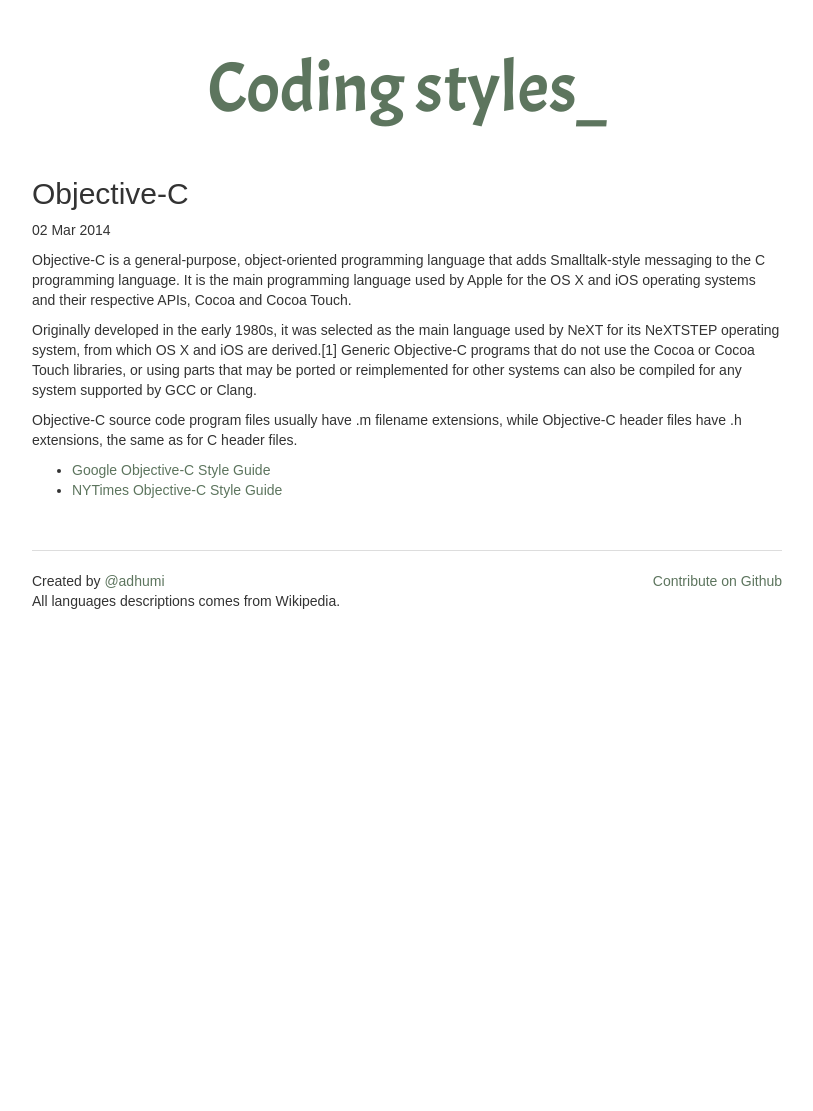
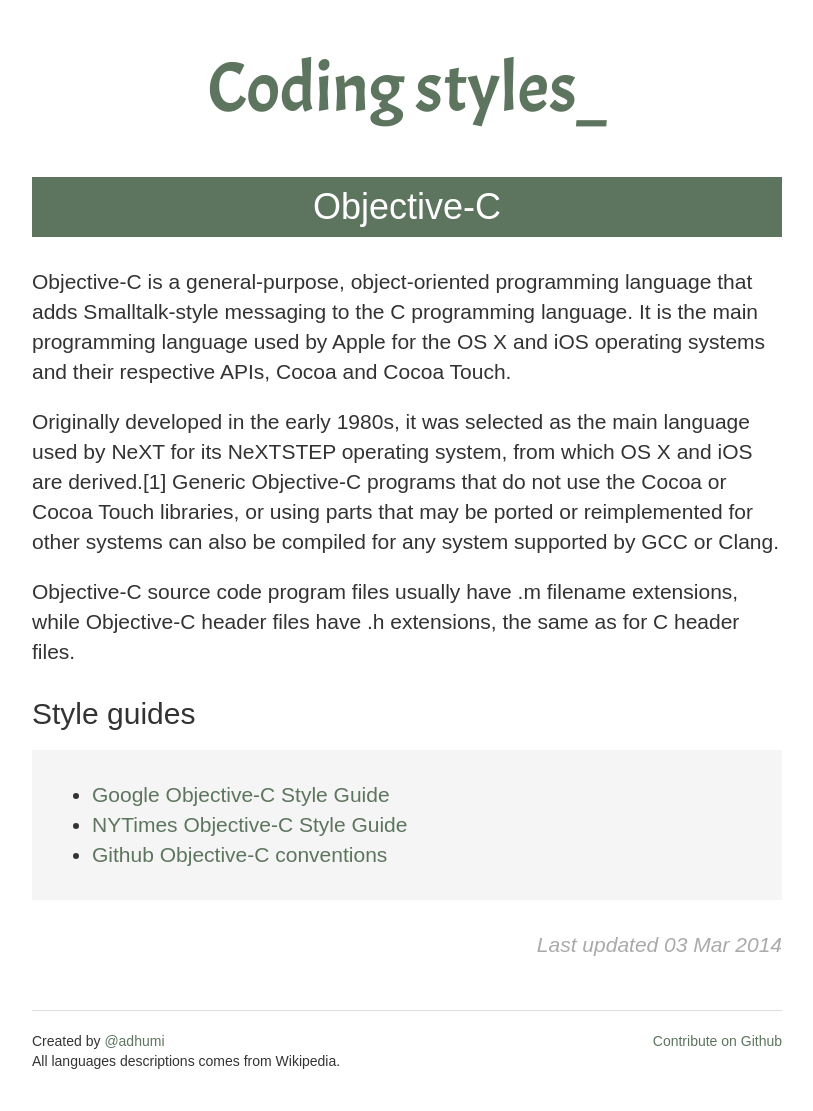
Before and after one commit to adhumi/codingstyles.io, a Jekyll site: the page built from _posts/2014-03-01-objc.markdown, in a window 1280 px wide. Shown: the whole page, without its empty margins (233-1046 px from the left). Built offline with Jekyll 4.4.1, drawn with Linux system fonts in a browser that asks for light colours; some web fonts are replaced; Markdown is read by kramdown in place of the engine named in the settings; before the commit the page ends 900 px from its top, so only the background shows below that.

Commit message:
Language page layout & style

```diff
--- a/_layouts/language.html
+++ b/_layouts/language.html
@@ -1,9 +1,12 @@
 ---
 layout: default
 ---
-<h2>{{ page.title }}</h2>
-<p class="meta">{{ page.date | date_to_string }}</p>
+						<article>
+							<h1>{{ page.title }}</h1>
 
-<div class="post">
-{{ content }}
-</div>
+							<div class="post">
+								{{ content }}
+							</div>
+
+							<p class="meta">Last updated {{ page.date | date_to_string }}</p>
+						</article>
--- a/_posts/2014-03-01-objc.markdown
+++ b/_posts/2014-03-01-objc.markdown
@@ -1,7 +1,7 @@
 ---
 layout: language
 title:  "Objective-C"
-date:   2014-03-02 14:16:16
+date:   2014-03-03 22:00:00
 nb_styles: 1
 ---
 
@@ -11,5 +11,8 @@
 
 Objective-C source code program files usually have .m filename extensions, while Objective-C header files have .h extensions, the same as for C header files.
 
+## Style guides
+
 - [Google Objective-C Style Guide](https://google-styleguide.googlecode.com/svn/trunk/objcguide.xml)
 - [NYTimes Objective-C Style Guide](https://github.com/NYTimes/objective-c-style-guide)
+- [Github Objective-C conventions](https://github.com/github/objective-c-conventions)
--- a/css/main.css
+++ b/css/main.css
@@ -52,7 +52,7 @@
 }
 
 footer {
-	margin-top: 50px;
+	margin: 50px 0 40px 0;
 	padding-top: 20px;
 	border-top: 1px solid #DDD;
 }
@@ -65,3 +65,35 @@
 	font-size: 0.7em;
 	color: #888;
 }
+
+article {
+	font-size: 1.5em;
+}
+
+article h1 {
+	background-color: #5d755e;
+	color: #FFF;
+	padding: 10px 0;
+	text-align: center;
+	margin-bottom: 30px;
+}
+
+article h2 {
+	margin: 30px 0 10px 0;
+}
+
+article ul {
+	padding: 30px 30px 30px 60px;
+	margin: 20px 0 30px 0;
+	background-color: #F5F5F5;
+}
+
+article p {
+	margin-bottom: 20px;
+}
+
+article p.meta {
+	font-style: italic;
+	color: #AAA;
+	text-align: right;
+}
```
